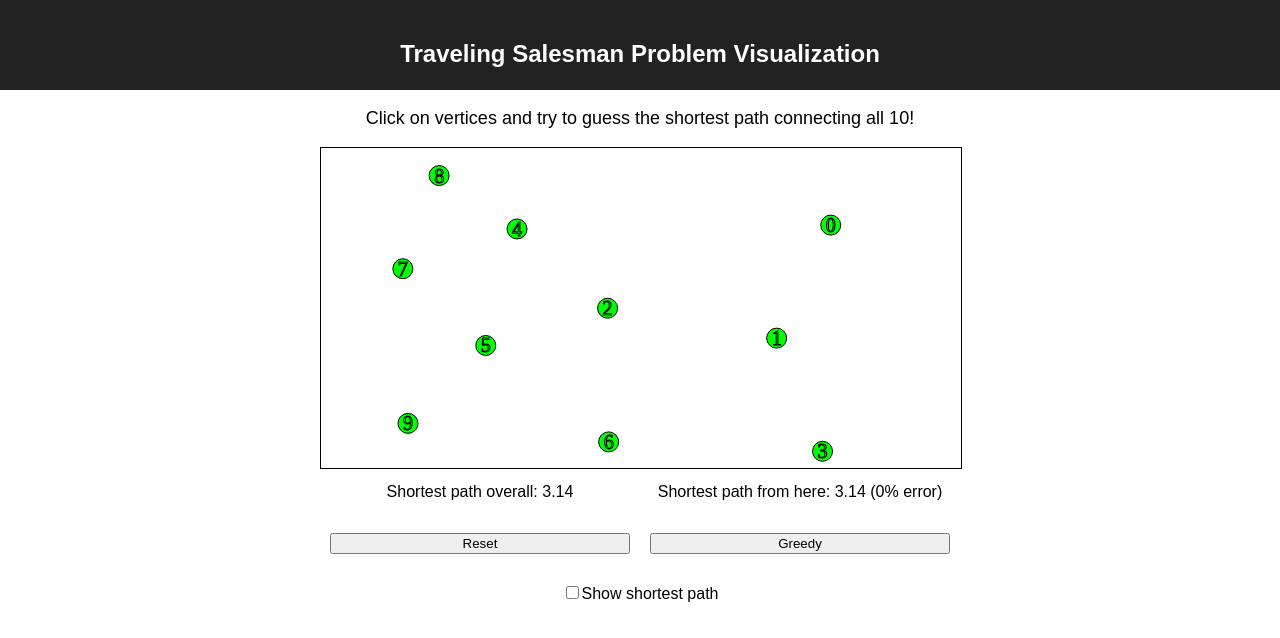
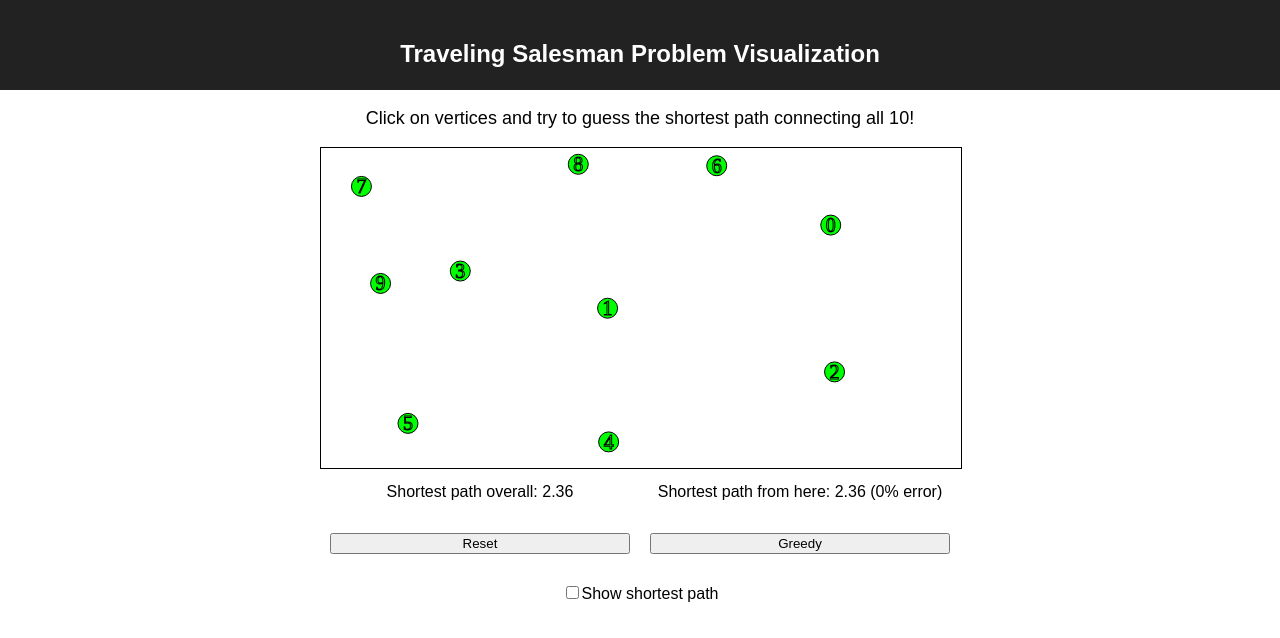
Before and after one commit to JoshHumpherys/TravelingSalesman, a React (Create React App) app: page / in a window 1280 px wide. Shown: the top 638 px of the page. Built offline with nearby package versions, Linux system fonts and the light colour scheme.

Commit message:
Fix distance bug

```diff
--- a/src/App.js
+++ b/src/App.js
@@ -16,6 +16,7 @@
     this.VERTEX_COLOR = '#0f0';
     this.VERTEX_HOVER_COLOR = '#f00';
     this.VERTEX_SELECTED_COLOR = '#00f';
+    this.HEIGHT_TO_WIDTH_RATIO = 0.5;
 
     this.getDistance = this.getDistance.bind(this);
     this.generateNewVertices = this.generateNewVertices.bind(this);
@@ -33,8 +34,8 @@
     this.setShowShortestPath = this.setShowShortestPath.bind(this);
   }
 
-  getDistance(p1, p2) {
-    return Math.sqrt(Math.pow(p1.x - p2.x, 2) + Math.pow(p1.y - p2.y, 2));
+  getDistance(p1, p2, realCoords = false) {
+    return Math.sqrt(Math.pow(p1.x - p2.x, 2) + Math.pow((realCoords === true ? 1 : this.HEIGHT_TO_WIDTH_RATIO) * (p1.y - p2.y), 2));
   }
 
   generateNewVertices(n) {
@@ -68,7 +69,7 @@
   renderCanvas() {
     let canvas = document.getElementById('canvas');
     let width = canvas.parentElement.clientWidth;
-    let height = parseInt(width / 2, 10);
+    let height = parseInt(width * this.HEIGHT_TO_WIDTH_RATIO, 10);
     let oldWidth = canvas.width;
     let oldHeight = canvas.height;
     if(oldWidth !== width || oldHeight !== height) {
@@ -137,7 +138,7 @@
   handleMouseMove(e) {
     let mouseCoords = this.getMouseCoords(e);
     let vertices = this.state.vertices.map(v => {
-      v.hover = this.getDistance(mouseCoords, { x: v.x * this.state.canvasWidth, y: v.y * this.state.canvasHeight }) < this.RADIUS;
+      v.hover = this.getDistance(mouseCoords, { x: v.x * this.state.canvasWidth, y: v.y * this.state.canvasHeight }, true) < this.RADIUS;
       return v;
     });
     this.setState({ vertices });
```
